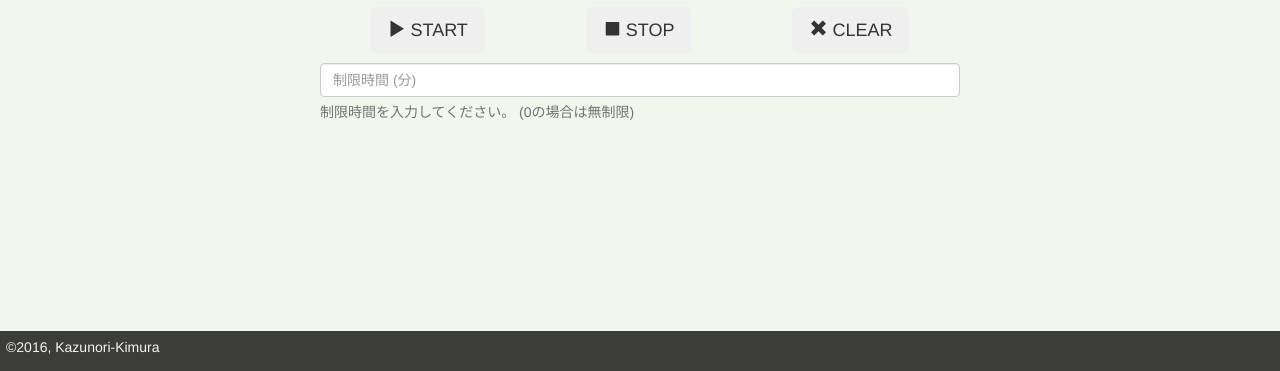
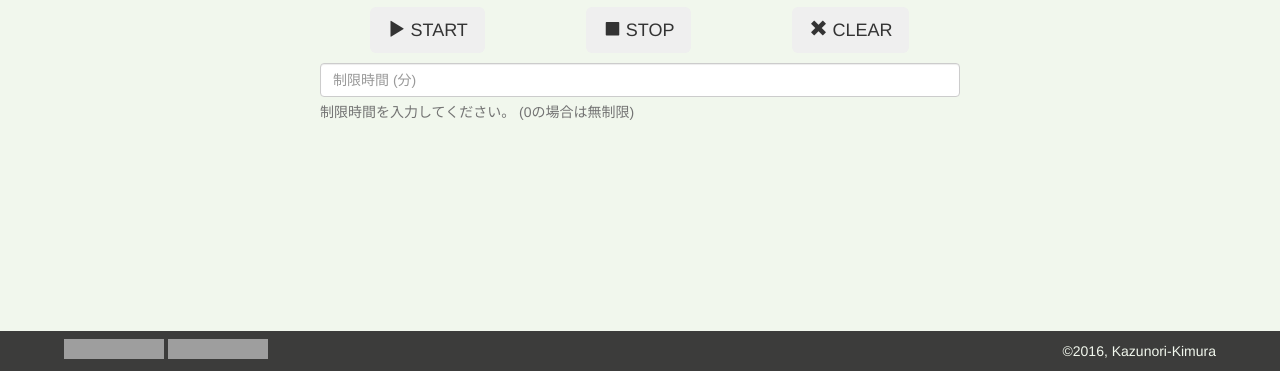
Before and after one commit to Kazunori-Kimura/big-stopwatch, a website with bundled scripts: page wwwroot/index.html in a window 1280 px wide. Shown: the part 429-800 px from the top of the page. Built offline with nearby package versions, Linux system fonts and the light colour scheme; grey boxes are pictures that could not be loaded.

Commit message:
[mod] footerスタイル修正

```diff
--- a/wwwroot/index.html
+++ b/wwwroot/index.html
@@ -5,7 +5,7 @@
   <meta charset="UTF-8">
   <meta http-equiv="X-UA-Compatible" content="IE=edge">
   <meta name="viewport" content="width=device-width, initial-scale=1">
-  <title>Document</title>
+  <title>StopWatch</title>
   <link rel="stylesheet" href="lib/css/bootstrap.min.css">
   <link rel="stylesheet" href="lib/css/style.css">
 </head>
@@ -45,7 +45,15 @@
     </div>
   </div>
   <footer>
-    <p>&copy;2016, Kazunori-Kimura</p>
+    <div class="footer-item">
+      <iframe src="https://ghbtns.com/github-btn.html?user=kazunori-kimura&repo=big-stopwatch&type=star&count=true" frameborder="0" scrolling="0" width="100px" height="20px"></iframe>
+      <iframe src="https://ghbtns.com/github-btn.html?user=kazunori-kimura&repo=big-stopwatch&type=fork&count=true" frameborder="0" scrolling="0" width="100px" height="20px"></iframe>
+    </div>
+    <div class="footer-item">
+      <div class="pull-right">
+        &copy;2016, Kazunori-Kimura
+      </div>
+    </div>
   </footer>
   <script src="lib/js/jquery.min.js"></script>
   <script src="lib/js/bootstrap.min.js"></script>
--- a/wwwroot/lib/css/style.css
+++ b/wwwroot/lib/css/style.css
@@ -9,11 +9,17 @@ header {
   padding: 6px;
 }
 footer {
+  display: flex;
+  justify-content: space-around;
+  align-items: center;
   height: 40px;
-  padding: 6px;
   background-color: #3C3C3B;
   color: #F1F7ED;
 }
+.footer-item {
+  width: 40vw;
+}
+
 .contents {
   flex: 1;
 }
```
